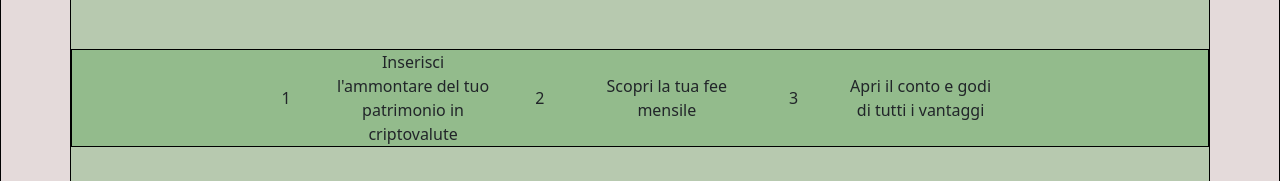
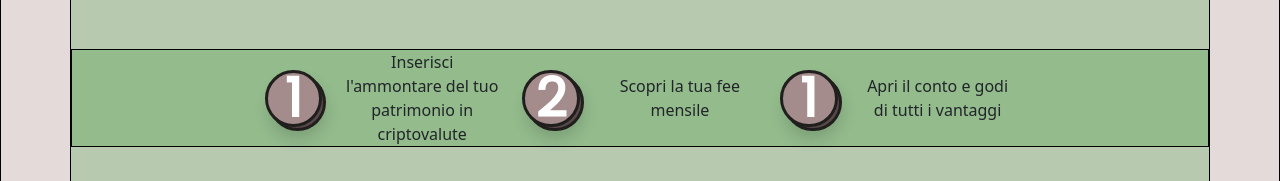
Before and after one commit to giancarlogiorgiocroce/DEseip-bitcoin, a Vue app: page / in a window 1280 px wide. Shown: the part 186-367 px from the top of the page. Built offline with nearby package versions, Linux system fonts and the light colour scheme.

Commit message:
Aggiunti numeroni in FeeComp; inizio prove calcoli fees

```diff
--- a/package.json
+++ b/package.json
@@ -11,6 +11,7 @@
     "bootstrap": "^5.2.2",
     "bootstrap-vue": "^2.22.0",
     "core-js": "^3.8.3",
+    "get-google-fonts": "^1.2.2",
     "swiper": "^8.4.2",
     "vue": "^2.7.10"
   },
--- a/public/index.html
+++ b/public/index.html
@@ -5,6 +5,10 @@
     <meta http-equiv="X-UA-Compatible" content="IE=edge">
     <meta name="viewport" content="width=device-width,initial-scale=1.0">
     <meta name="viewport" content="width=device-width, initial-scale=1, shrink-to-fit=no">
+
+    <link rel="preconnect" href="https://fonts.googleapis.com">
+    <link rel="preconnect" href="https://fonts.gstatic.com" crossorigin>
+    <link href="https://fonts.googleapis.com/css2?family=Poppins&display=swap" rel="stylesheet">
 
     <link rel="icon" href="<%= BASE_URL %>favicon.ico">
     <title><%= htmlWebpackPlugin.options.title %></title>
--- a/src/components/sections/FeeComp.vue
+++ b/src/components/sections/FeeComp.vue
@@ -11,24 +11,37 @@
       <!-- Tutorial -->
       <div class="row tutorial">
         <ul class="centered">
+
+          <!-- Pair -->
           <li class="number">
-            1
+            <div class="shadow"></div>
+            <div class="circle centered">1</div>
           </li>
           <li class="text">
             Inserisci l&apos;ammontare del tuo patrimonio in criptovalute
           </li>
-          <li class="number">
-            2
+          <!-- /Pair -->
+
+          <!-- Pair -->
+          <li class="number centered">
+            <div class="shadow"></div>
+            <div class="circle centered">2</div>
           </li>
           <li class="text">
             Scopri la tua fee mensile
           </li>
-          <li class="number">
-            3
+          <!-- /Pair -->
+
+          <!-- Pair -->
+          <li class="number centered">
+            <div class="shadow"></div>
+            <div class="circle centered">1</div>
           </li>
           <li class="text">
             Apri il conto e godi di tutti i vantaggi
           </li>
+          <!-- /Pair -->
+
         </ul>
       </div>
       <!-- /Tutorial -->
@@ -41,14 +54,16 @@
           <div class="up flex-column centered mb-5">
             <h5 class="mb-2">Inserisci gli asset che vuoi custodire</h5>
             <input class="mb-2" type="number" placeholder="Asset" step="0.01" v-model="asset">
-            <button class="mb-2">CALCOLA</button>
+            <button class="mb-2" @click="doMath">CALCOLA</button>
           </div>
           <!-- /Insert asset -->
 
           <!-- View asset -->
           <div class="down flex-column centered mt-5">
-            <p v-if="asset == null">&hyphen;&hyphen;&comma;&hyphen;&hyphen;&euro;</p>
-            <p v-else>{{ parseFloat(asset).toFixed(2) }}&euro;</p>
+            <!-- <p>&hyphen;&hyphen;&comma;&hyphen;&hyphen;&euro;</p> -->
+
+            <p v-if="!fee">&hyphen;&hyphen;&comma;&hyphen;&hyphen;&euro;</p>
+            <p v-else>{{ parseFloat(fee).toFixed(2) }}&euro;</p>
 
             <span>Dettagli del calcolo</span>
           </div>
@@ -67,11 +82,159 @@ export default {
   data(){
     return{
       asset: null,
+      fee: null,
+
+      // establishing comparison parameters
+      patrimonyA: 15,
+      patrimonyB: 500,
+      patrimonyC: 1000,
+      patrimonyD: 5000,
+      patrimonyE: 10000,
+      patrimonyF: 1000000,
+
+      priceA: 0.7,
+      priceB: 0.6,
+      priceC: 0.5,
+      priceD: 0.4,
+      priceE: 0.3,
+
+      params: [
+        // { range:[15000, 500000, 1000000], price: [0.7, 0.6,] },
+        // { range:[500000, 1000000, 5000000], price: [0.6, 0.5 ]},
+        // { range:[1000000, 5000000, 10000000], price: [0.5, 0.4] },
+        // { range:[5000000, 10000000, 1000000000], price: [0.4, 0.3] },
+        // { range:[10000000, 1000000000, 5000000000], price: [0.3,] },
+
+        { range:[15001, 500000, 1000000], price: 0.7, },
+        { range:[500001, 1000000, 5000000], price: 0.6, },
+        { range:[1000001, 5000000, 10000000], price: 0.5, },
+        { range:[5000001, 10000000, 1000000000], price: 0.4, },
+        { range:[10000001, 1000000000, 5000000000], price: 0.3, },
+      ]
+      // params: [
+      //   { patrimony: 500, price: 0.7, },
+      //   { patrimony: 1000, price: 0.6, },
+      //   { patrimony: 5000, price: 0.5, },
+      //   { patrimony: 10000, price: 0.4, },
+      //   { patrimony: 1000000, price: 0.3, },
+      // ]
     }
   },
   methods:{
-    setRound(){
-      Math.round((this.asset) * 100) / 100
+    doMath(){
+      // reset fee
+      this.fee = 0;
+      // asset is transformed in currency format.
+      this.asset = parseFloat(this.asset).toFixed(2);
+
+      // return true if in range, otherwise false
+      // function inRange(x, min, max) {
+      //     return ((x-min)*(x-max) <= 0);
+      // }
+
+
+
+      if(this.asset < this.patrimonyA){
+        this.fee = 0;
+        // console.log('troppo poco');
+      }
+      else if(this.asset == this.patrimonyA){
+        this.fee = this.asset * 0.7 / 12;
+        // console.log('il giusto');
+      }
+      else{
+        this.params.forEach(el => {
+
+
+
+          if (this.asset < el.range[0] && this.asset < el.range[1]){
+            this.fee += 0;
+          }
+          // else if(this.asset >= el.range[1] && this.asset < el.range[2]){
+          //   this.fee += el.range[1] * el.price / 100 / 12;
+          //   console.log('superiore', el.price, (el.range[1] * el.price / 100 / 12));
+          // }
+          // else if (this.asset == el.range[2]){
+          //   let fakeAsset = this.asset;
+          //   this.fee += (fakeAsset - el.range[1]) * el.price / 100 / 12;
+          // }
+          // else if (this.asset > el.range[0] && this.asset < el.range[1]){
+          //   let fakeAsset = this.asset;
+          //   this.fee += (fakeAsset - el.range[0]) * el.price / 100 / 12;
+          // }
+        });
+        console.log('si vola');
+      }
+
+      // if(this.asset < this.patrimonyA){
+      //     this.fee = 0;
+      //     console.log('sei povero');
+      // }
+      // else if(this.asset >= this.patrimonyA && this.asset <= this.patrimonyB){
+      //   this.fee = this.asset * this.priceA / 12;
+      // }
+      // else if(this.asset > this.patrimonyB && this.asset <= this.patrimonyC){
+      //   this.fee += this.patrimonyB * this.priceA / 12;
+      //   this.fee += (this.asset - this.patrimonyB) * this.priceB / 12;
+      // }
+      // else if(this.asset > this.patrimonyC && this.asset <= this.patrimonyD){
+      //   this.fee += this.patrimonyB * this.priceA / 12;
+      //   this.fee += this.patrimonyC * this.priceB / 12;
+      //   this.fee += (this.asset - this.patrimonyC) * this.priceC / 12;
+      // }
+      // else if(this.asset > this.patrimonyD && this.asset <= this.patrimonyE){
+      //   this.fee += this.patrimonyB * this.priceA / 12;
+      //   this.fee += this.patrimonyC * this.priceB / 12;
+      //   this.fee += this.patrimonyD * this.priceC / 12;
+      //   this.fee += (this.asset - this.patrimonyD) * this.priceD / 12;
+      // }
+      // else if(this.asset > this.patrimonyE && this.asset <= this.patrimonyF){
+      //   this.fee += this.patrimonyB * this.priceA / 12;
+      //   this.fee += this.patrimonyC * this.priceB / 12;
+      //   this.fee += this.patrimonyD * this.priceC / 12;
+      //   this.fee += this.patrimonyE * this.priceD / 12;
+      //   this.fee += (this.asset - this.patrimonyE) * this.priceE / 12;
+      // }
+
+      // if(this.asset < this.patrimonyA){
+      //     this.fee = 0;
+      //     console.log(this.fee, 'sei povero');
+      // }
+      // else {
+      //   this.params.forEach(el => {
+      //     if(this.asset >= el.patrimony){
+      //       console.log('è maggiore o uguale a', el.patrimony);
+      //       this.fee += (el.patrimony*el.price/12);
+      //       console.log(this.fee);
+      //     }
+      //   })
+      // }
+
+      // if (this.asset == this.patrimonyA) {
+      //   this.fee = this.patrimonyA * this.priceA / 12;
+      //   console.log('sono 15!');
+      // } else if (this.asset > this.patrimonyA){
+      //   this.params.forEach((el, i) => {
+          // console.log(i);
+          // let segnaposto = i + 1;
+          // console.log(segnaposto);
+
+          // console.log(el);
+
+          // if(this.asset > el[i].patrimony && this.asset < el.patrimony[segnaposto]){
+          //   this.fee +=  this.asset * el.price / 12;
+          //   console.log('sono in mezzo tra', el.patrimony[i], 'e', el.patrimony[segnaposto]);
+          // }
+          // else if (this.asset > el.patrimony[i] && this.asset > el.patrimony[segnaposto]){
+          //   this.fee += el.patrimony * el.price / 12;
+          // }
+          // else if (this.asset < el.patrimony[i] && this.asset < el.patrimony[segnaposto]){
+          //   return;
+          // }
+      //   })
+      // } else {
+      //   console.log('fermati!');
+      // }
     }
   }
 }
@@ -88,8 +251,38 @@ section{
   ul{
     margin: 0;
     li{
-      margin: auto 2%;
+      margin: auto 1%;
       max-width: 14%;
+    }
+    .number{
+      position: relative;
+      z-index: 1;
+
+      font-family: 'Poppins', sans-serif;
+      font-size: 54px;
+      font-weight: 700;
+      color: white;
+      .circle{
+        width: 4.5vw;
+        height: 4.5vw;
+        background-color: rgb(164, 140, 140);
+        border: 3px solid rgb(33, 30, 30);
+        border-radius: 50%;
+      }
+    }
+    .shadow{
+      box-sizing: border-box;
+
+      position: absolute;
+      z-index: -1;
+      width: 4.5vw;
+      height: 4.5vw;
+      left: 4px;
+      top: 4px;
+
+      background: #584949;
+      border: 3px solid #211E1E;
+      border-radius: 50%;
     }
     .text{
       text-align: center;
```
Also changed, not shown: 1 other file (tests, documents, lock files or other folders).
